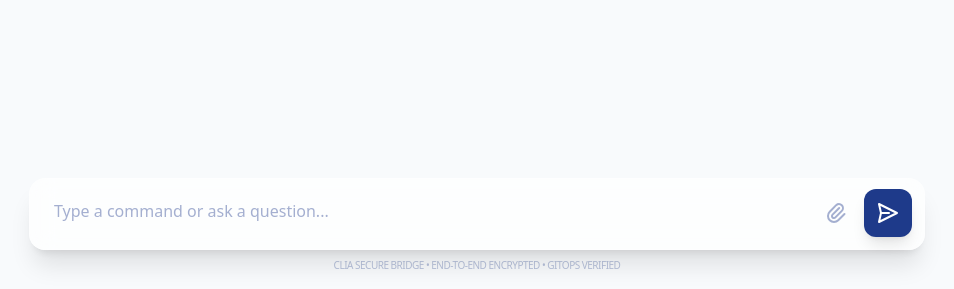
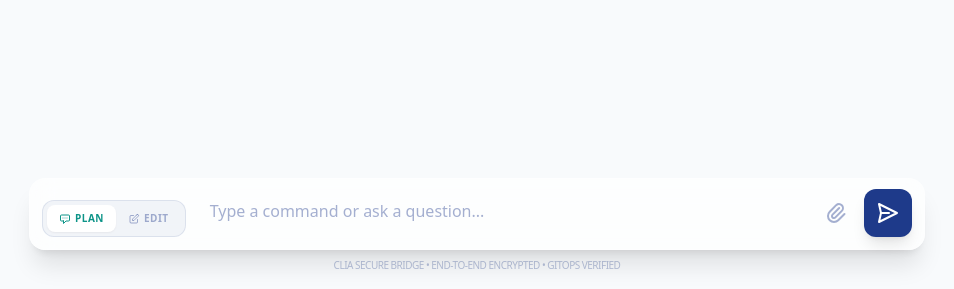
Before and after one commit to cliaadmin-ops/clia-agent-bridge, a FastAPI app: template templates/index.html in a window 1280 px wide. Shown: the part 511-800 px from the top of the page, without its empty margins (163-1117 px from the left). Run offline with FastAPI, Linux system fonts and the light colour scheme; the template is opened without the code that fills it, so the values that code supplies are empty; style sheets or scripts are compiled from the project's sources; some libraries are stand-ins or nearby versions.

Commit message:
feat: implement Plan/Edit mode switcher for decoupled discussion and staging

```diff
--- a/main.py
+++ b/main.py
@@ -230,7 +230,7 @@ async def rollback_dev_worker(user: str, message_id: str):
     finally:
         await chat_manager.release_lock(user)
 
-async def chat_worker(user: str, message: str, doc_bytes: Optional[bytes], message_id: str, history_context: str):
+async def chat_worker(user: str, message: str, doc_bytes: Optional[bytes], message_id: str, history_context: str, mode: str = "discussion"):
     try:
         # Acquire Persistent Lock
         if not await chat_manager.acquire_lock(user):
@@ -244,41 +244,47 @@ async def chat_worker(user: str, message: str, doc_bytes: Optional[bytes], messa
         diff_stat = git_ops.repo.git.diff('main..origin/dev', '--stat')
         git_context = f"Baseline: main. Pending on dev: {diff_stat if diff_stat else 'None'}"
 
-        await chat_manager.update_message(message_id, "Analyzing request...")
+        if mode == "discussion":
+            intent = "READ"
+            complexity = 3
+            file_to_change = None
+            await chat_manager.update_message(message_id, "Thinking (Plan Mode)...")
+        else:
+            await chat_manager.update_message(message_id, "Analyzing request (Edit Mode)...")
 
-        # Load manifest for triage context
-        manifest_path = os.path.join(REPO_PATH, "public", "site-manifest.json")
-        manifest_content = "{}"
-        if os.path.exists(manifest_path):
-            with open(manifest_path, 'r') as f:
-                manifest_content = f.read()
+            # Load manifest for triage context
+            manifest_path = os.path.join(REPO_PATH, "public", "site-manifest.json")
+            manifest_content = "{}"
+            if os.path.exists(manifest_path):
+                with open(manifest_path, 'r') as f:
+                    manifest_content = f.read()
 
-        triage_prompt = f"""
-        You are the CLIA Content Steward.
-        Analyze the user's intent and the site manifest to determine if this is a READ (question/analysis) or WRITE (modification) request.
+            triage_prompt = f"""
+            You are the CLIA Content Steward.
+            Analyze the user's intent and the site manifest to determine if this is a READ (question/analysis) or WRITE (modification) request.
 
-        Git Context: {git_context}
-        Site Manifest: {manifest_content}
-        User Message: {message}
+            Git Context: {git_context}
+            Site Manifest: {manifest_content}
+            User Message: {message}
 
-        Rules:
-        1. If the user asks to change, update, increment, fix, or modify ANY content (including version numbers, text, or data), intent MUST be 'WRITE'.
-        2. If the user asks a question about the site, board, or asks for an ANALYSIS of an uploaded image/document without requesting a specific website change, intent is 'READ'.
-        3. CRITICAL: If intent is 'WRITE' AND Git Context shows 'Pending on dev' is NOT 'None', you must still classify as 'WRITE' but set 'target_file' to 'LOCKED'.
-        4. Respond ONLY with a JSON object: {{"intent": "READ"|"WRITE", "complexity": 1-10, "target_file": "path/to/file"}}
-        """
+            Rules:
+            1. If the user asks to change, update, increment, fix, or modify ANY content (including version numbers, text, or data), intent MUST be 'WRITE'.
+            2. If the user asks a question about the site, board, or asks for an ANALYSIS of an uploaded image/document without requesting a specific website change, intent is 'READ'.
+            3. CRITICAL: If intent is 'WRITE' AND Git Context shows 'Pending on dev' is NOT 'None', you must still classify as 'WRITE' but set 'target_file' to 'LOCKED'.
+            4. Respond ONLY with a JSON object: {{"intent": "READ"|"WRITE", "complexity": 1-10, "target_file": "path/to/file"}}
+            """
 
-        triage_raw = get_gemini_response(triage_prompt, "gemini-3.1-flash-lite")
-        try:
-            json_str = triage_raw.strip('`').replace('json\n', '')
-            triage_json = json.loads(json_str)
-            intent = triage_json.get("intent", "READ")
-            complexity = triage_json.get("complexity", 1)
-            file_to_change = triage_json.get("target_file")
-        except:
-            intent = "READ"
-            complexity = 1
-            file_to_change = None
+            triage_raw = get_gemini_response(triage_prompt, "gemini-3.1-flash-lite")
+            try:
+                json_str = triage_raw.strip('`').replace('json\n', '')
+                triage_json = json.loads(json_str)
+                intent = triage_json.get("intent", "READ")
+                complexity = triage_json.get("complexity", 1)
+                file_to_change = triage_json.get("target_file")
+            except:
+                intent = "READ"
+                complexity = 1
+                file_to_change = None
 
         model_to_use = "gemini-3-flash-preview" if complexity <= 7 else "gemini-3.1-pro-preview"
 
@@ -471,6 +477,7 @@ async def chat_endpoint(
     request: Request,
     background_tasks: BackgroundTasks,
     message: str = Form(...),
+    mode: str = Form("discussion"),
     file: Optional[UploadFile] = File(None),
     user: str = Depends(get_iap_user)
 ):
@@ -500,7 +507,7 @@ async def chat_endpoint(
     doc_bytes = parse_document(file) if file and file.filename else None
     await chat_manager.save_message(user, "user", message)
     message_id = await chat_manager.save_message(user, "assistant", "Processing...")
-    background_tasks.add_task(chat_worker, user, message, doc_bytes, message_id, history_context)
+    background_tasks.add_task(chat_worker, user, message, doc_bytes, message_id, history_context, mode)
 
     return HTMLResponse(content=f"""
     <div class="flex justify-end mb-6">
--- a/templates/index.html
+++ b/templates/index.html
@@ -16,6 +16,7 @@
         showFileUpload: false,
         fileName: '',
         isProcessing: false,
+        activeMode: 'discussion',
         scrollToBottom() {
             const container = document.getElementById('chat-container');
             container.scrollTop = container.scrollHeight;
@@ -120,7 +121,29 @@
                   hx-encoding="multipart/form-data"
                   @submit="isProcessing = true; scrollToBottom();"
                   hx-on::after-request="isProcessing = false; $refs.userInput.value = ''; $refs.userInput.style.height = 'auto'; fileName = ''; $refs.fileInput.value = ''; scrollToBottom();"
-                  class="glass rounded-2xl p-2 flex items-end space-x-2 border-white/40 shadow-2xl">
+                  class="glass rounded-2xl p-2 flex items-end space-x-2 border-white/40 shadow-2xl transition-all duration-300"
+                  :class="activeMode === 'edit' ? 'ring-2 ring-navy/20' : 'ring-0'">
+
+                <!-- Mode Switcher -->
+                <div class="flex flex-col mb-1 ml-1">
+                    <input type="hidden" name="mode" :value="activeMode">
+                    <div class="flex bg-navy/5 p-1 rounded-xl border border-navy/10">
+                        <button type="button"
+                                @click="activeMode = 'discussion'"
+                                :class="activeMode === 'discussion' ? 'bg-white text-teal shadow-sm' : 'text-navy/40 hover:text-navy/60'"
+                                class="px-3 py-1.5 rounded-lg text-[10px] font-bold uppercase tracking-wider transition-all flex items-center space-x-1">
+                            <svg class="w-3 h-3" fill="none" stroke="currentColor" viewBox="0 0 24 24"><path stroke-linecap="round" stroke-linejoin="round" stroke-width="2" d="M8 10h.01M12 10h.01M16 10h.01M9 16H5a2 2 0 01-2-2V6a2 2 0 012-2h14a2 2 0 012 2v8a2 2 0 01-2 2h-5l-5 5v-5z"></path></svg>
+                            <span>Plan</span>
+                        </button>
+                        <button type="button"
+                                @click="activeMode = 'edit'"
+                                :class="activeMode === 'edit' ? 'bg-navy text-white shadow-sm' : 'text-navy/40 hover:text-navy/60'"
+                                class="px-3 py-1.5 rounded-lg text-[10px] font-bold uppercase tracking-wider transition-all flex items-center space-x-1">
+                            <svg class="w-3 h-3" fill="none" stroke="currentColor" viewBox="0 0 24 24"><path stroke-linecap="round" stroke-linejoin="round" stroke-width="2" d="M11 5H6a2 2 0 00-2 2v11a2 2 0 002 2h11a2 2 0 002-2v-5m-1.414-9.414a2 2 0 112.828 2.828L11.828 15H9v-2.828l8.586-8.586z"></path></svg>
+                            <span>Edit</span>
+                        </button>
+                    </div>
+                </div>
 
 
                 <div class="flex-1 relative">
```
